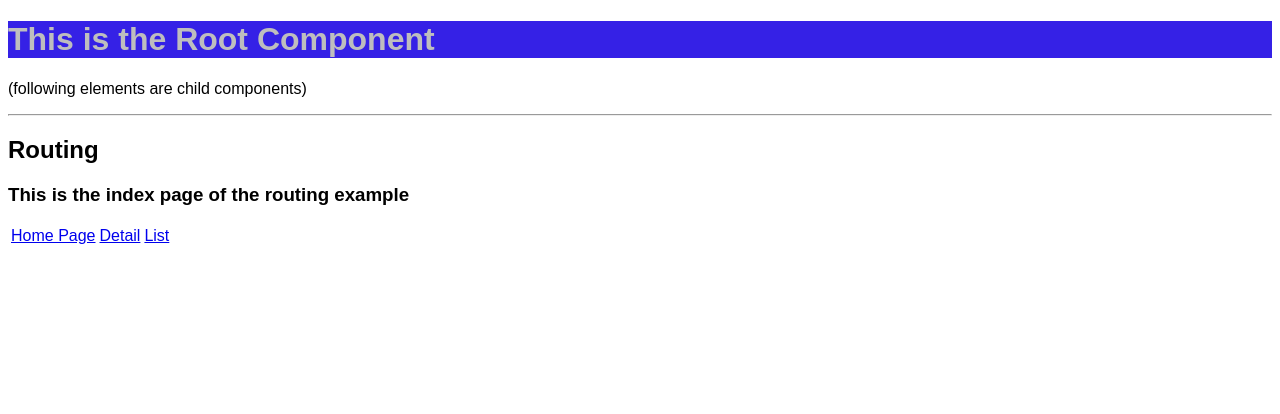
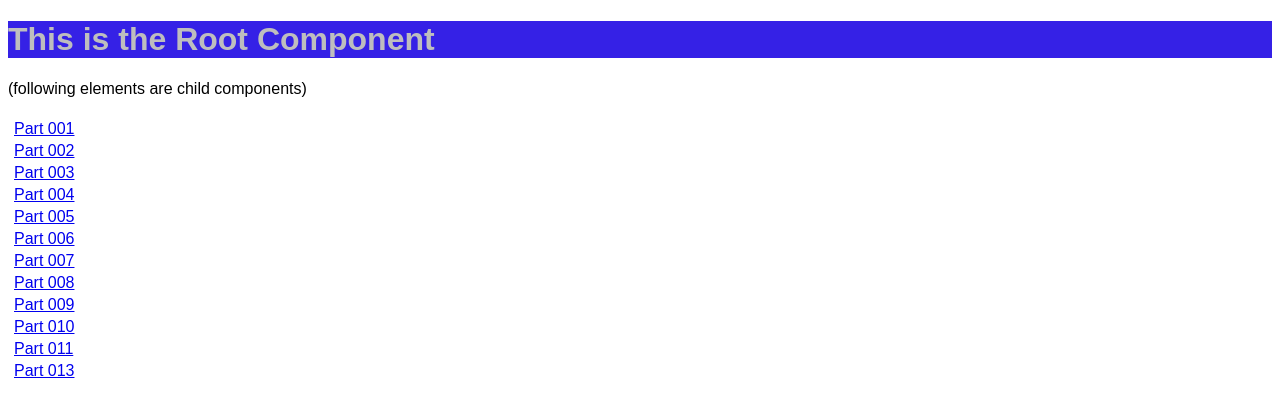
Before and after one commit to maurizio-meluzzi-accenture/AngLab, an Angular app: page / in a window 1280 px wide. Shown: the top 414 px of the page. Built offline with nearby package versions, Linux system fonts and the light colour scheme; what angular-in-memory-web-api would draw is missing.

Commit message:
MM 2401 Routing 2

```diff
--- a/src/app/app.component.html
+++ b/src/app/app.component.html
@@ -1,14 +1,49 @@
 <h1>This is the Root Component</h1>
 <p>(following elements are child components)</p>
 
-<hr>
-<h2>Routing</h2>
-<h3>This is the index page of the routing example</h3>
 <table>
     <tr>
-        <td><a [routerLink] = "'/prt012Home'">Home Page</a></td>
-        <td><a [routerLink] = "'/prt012Detail'">Detail</a></td>
-        <td><a [routerLink] = "'/prt012List'">List</a></td>
+        <td>
+            <table>
+                <tr>
+                    <td><a [routerLink] = "'/prt001'">Part 001</a></td>
+                </tr>
+                <tr>
+                    <td><a [routerLink] = "'/prt002'">Part 002</a></td>
+                </tr>
+                <tr>
+                    <td><a [routerLink] = "'/prt003'">Part 003</a></td>
+                </tr>
+                <tr>
+                    <td><a [routerLink] = "'/prt004'">Part 004</a></td>
+                </tr>
+                <tr>
+                    <td><a [routerLink] = "'/prt005'">Part 005</a></td>
+                </tr>
+                <tr>
+                    <td><a [routerLink] = "'/prt006'">Part 006</a></td>
+                </tr>
+                <tr>
+                    <td><a [routerLink] = "'/prt007'">Part 007</a></td>
+                </tr>
+                <tr>
+                    <td><a [routerLink] = "'/prt008'">Part 008</a></td>
+                </tr>
+                <tr>
+                    <td><a [routerLink] = "'/prt009'">Part 009</a></td>
+                </tr>
+                <tr>
+                    <td><a [routerLink] = "'/prt010'">Part 010</a></td>
+                </tr>
+                <tr>
+                    <td><a [routerLink] = "'/prt011'">Part 011</a></td>
+                </tr>
+                <tr>
+                    <td><a [routerLink] = "'/prt013'">Part 013</a></td>
+                </tr>
+            </table>
+
+        </td>
+        <td><router-outlet></router-outlet></td>
     </tr>
 </table>
-<router-outlet></router-outlet>
--- a/src/app/app.module.ts
+++ b/src/app/app.module.ts
@@ -21,8 +21,10 @@ import { Prt011Component } from './prt.011.component/prt.011.component';
 import { Prt012HomeComponent } from './prt.012.component/home/home.component';
 import { Prt012DetailComponent } from './prt.012.component/detail/detail.component';
 import { Prt012ListComponent } from './prt.012.component/list/list.component';
+import { Prt013Component } from './prt.013.component/prt.013.component';
 
 import { ProductBeMockupService } from './product-be-mockup.service';
+
 
 @NgModule({
   declarations: [
@@ -38,10 +40,10 @@ import { ProductBeMockupService } from './product-be-mockup.service';
     Prt009Component,
     Prt010Component,
     Prt011Component,
-    // Prt012IndexComponent,
     Prt012HomeComponent,
     Prt012DetailComponent,
-    Prt012ListComponent
+    Prt012ListComponent,
+    Prt013Component
   ],
   imports: [
     BrowserModule,
--- a/src/app/prt.011.component/prt.011.component.ts
+++ b/src/app/prt.011.component/prt.011.component.ts
@@ -1,5 +1,6 @@
 import { Component, OnInit } from '@angular/core';
 import { ProductClientService } from '../product-client.service';
+import { Product } from '../prt.010.component/product.model';
 
 @Component({
     selector: 'app-prt-011',
@@ -8,6 +9,7 @@ import { ProductClientService } from '../product-client.service';
 export class Prt011Component implements OnInit
 {
     products: any[] = [];
+    // products: Product[] = [];
 
     constructor(private productSrvc: ProductClientService) { }
 
--- /dev/null
+++ b/src/app/prt.013.component/prt.013.component.html
@@ -0,0 +1,11 @@
+<hr>
+<h2>Routing</h2>
+<h3>This is the index page of the routing example</h3>
+<table>
+    <tr>
+        <td><a [routerLink] = "'/prt012Home'">Home Page</a></td>
+        <td><a [routerLink] = "'/prt012Detail'">Detail</a></td>
+        <td><a [routerLink] = "'/prt012List'">List</a></td>
+    </tr>
+</table>
+<router-outlet></router-outlet>
--- /dev/null
+++ b/src/app/prt.013.component/prt.013.component.ts
@@ -0,0 +1,14 @@
+import { Component, OnInit } from '@angular/core';
+
+@Component({
+    selector: 'app-prt-013',
+    templateUrl: './prt.013.component.html'
+})
+export class Prt013Component implements OnInit
+{
+    constructor() { }
+
+    ngOnInit()
+    {
+    }
+}
```
Also changed, not shown: src/app/app-routing.module.ts (+24 -0 lines).
